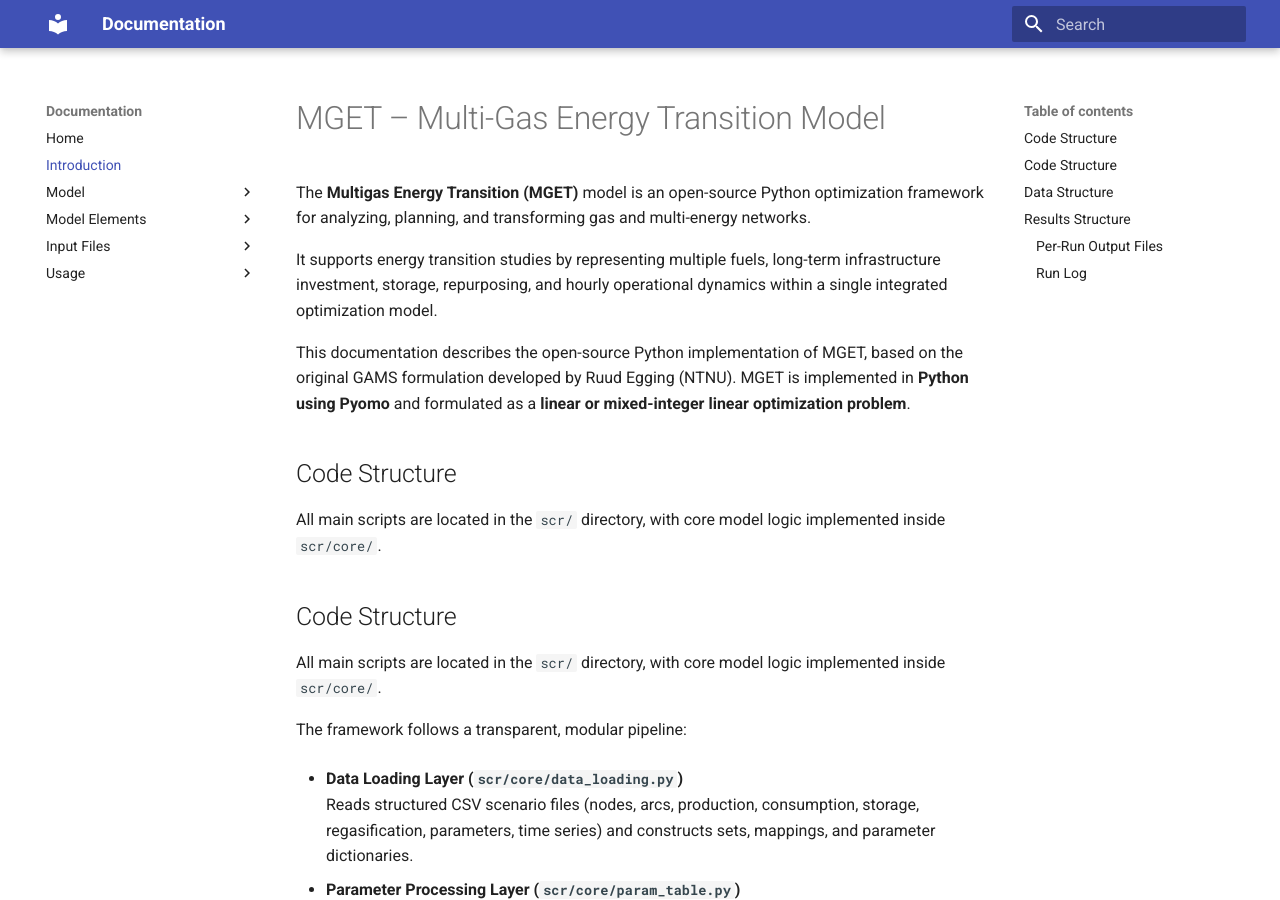
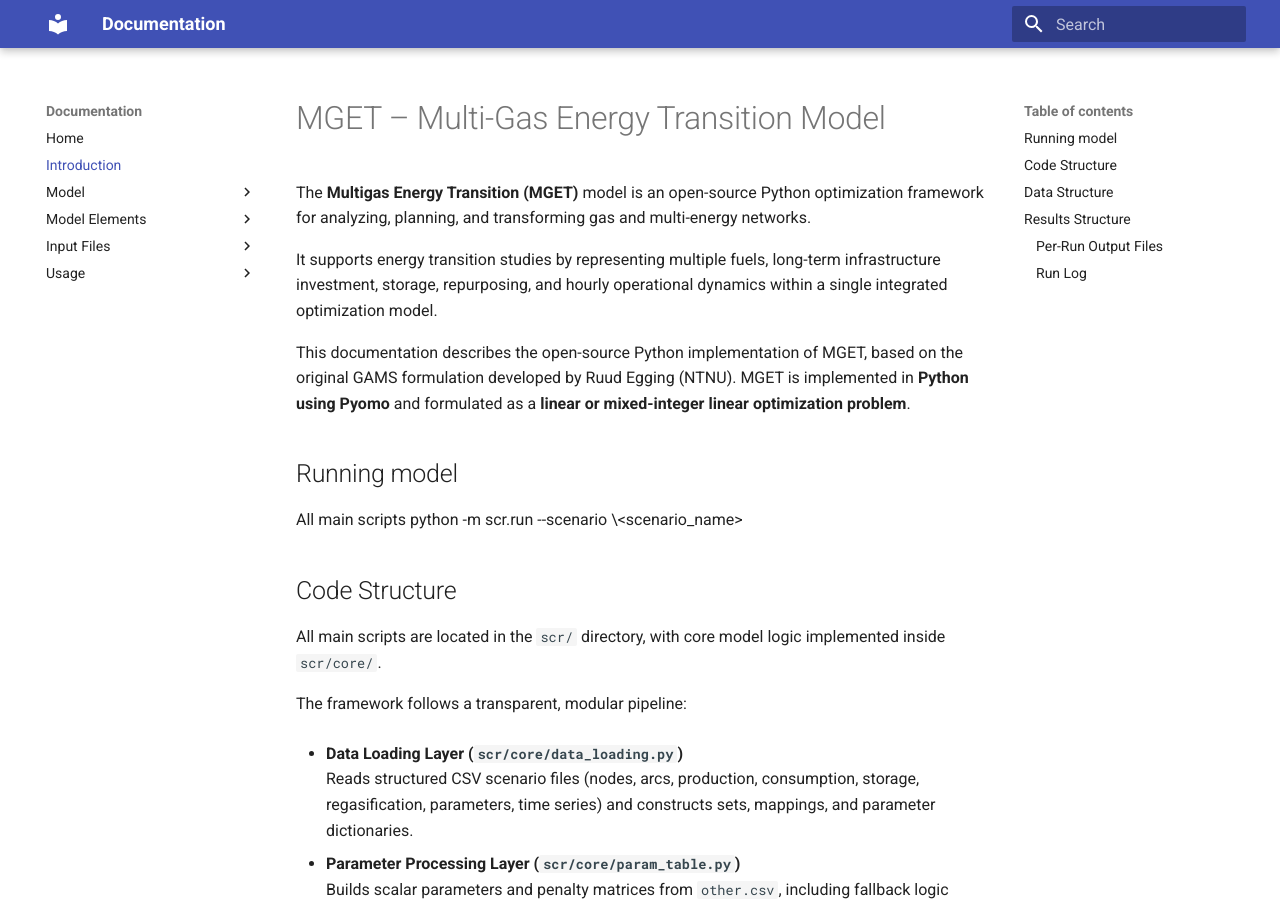
Before and after one commit to ParinazAliasghari/NordHHub, an MkDocs documentation site: the page built from docs/introduction.md, in a window 1280 px wide and 900 px high. Built offline with MkDocs 1.6.1 and Material for MkDocs 9.7.7, drawn with Linux system fonts in a browser that asks for light colours.

Commit message:
Update introduction.md

```diff
--- a/docs/introduction.md
+++ b/docs/introduction.md
@@ -10,9 +10,10 @@ within a single integrated optimization model.
 This documentation describes the open-source Python implementation of MGET, based on the original GAMS formulation developed by Ruud Egging (NTNU). MGET is implemented in **Python using Pyomo** and formulated as a
 **linear or mixed-integer linear optimization problem**.
 
-## Code Structure
-All main scripts are located in the `scr/` directory,
-with core model logic implemented inside `scr/core/`.
+## Running model
+All main scripts
+python -m scr.run --scenario \<scenario_name\>
+
 
 ## Code Structure
 All main scripts are located in the `scr/` directory,
```
